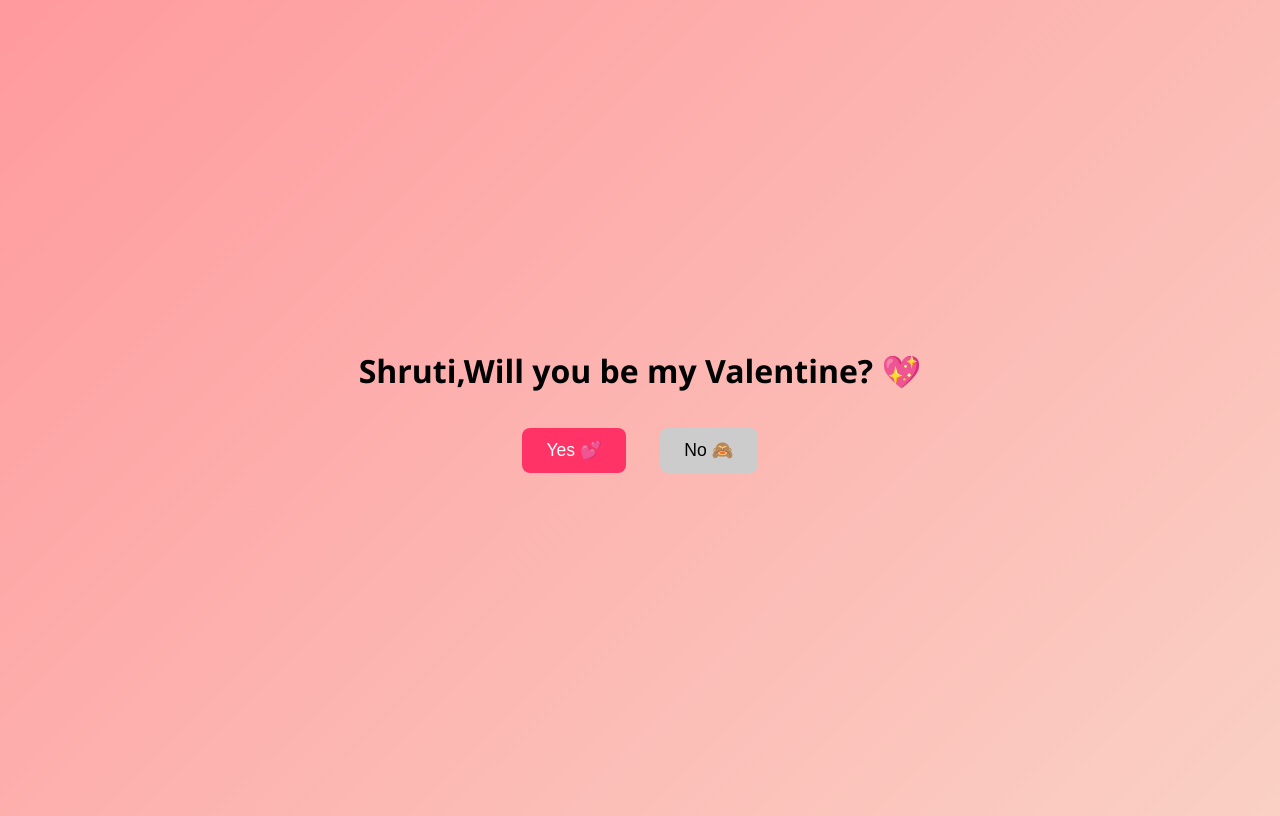
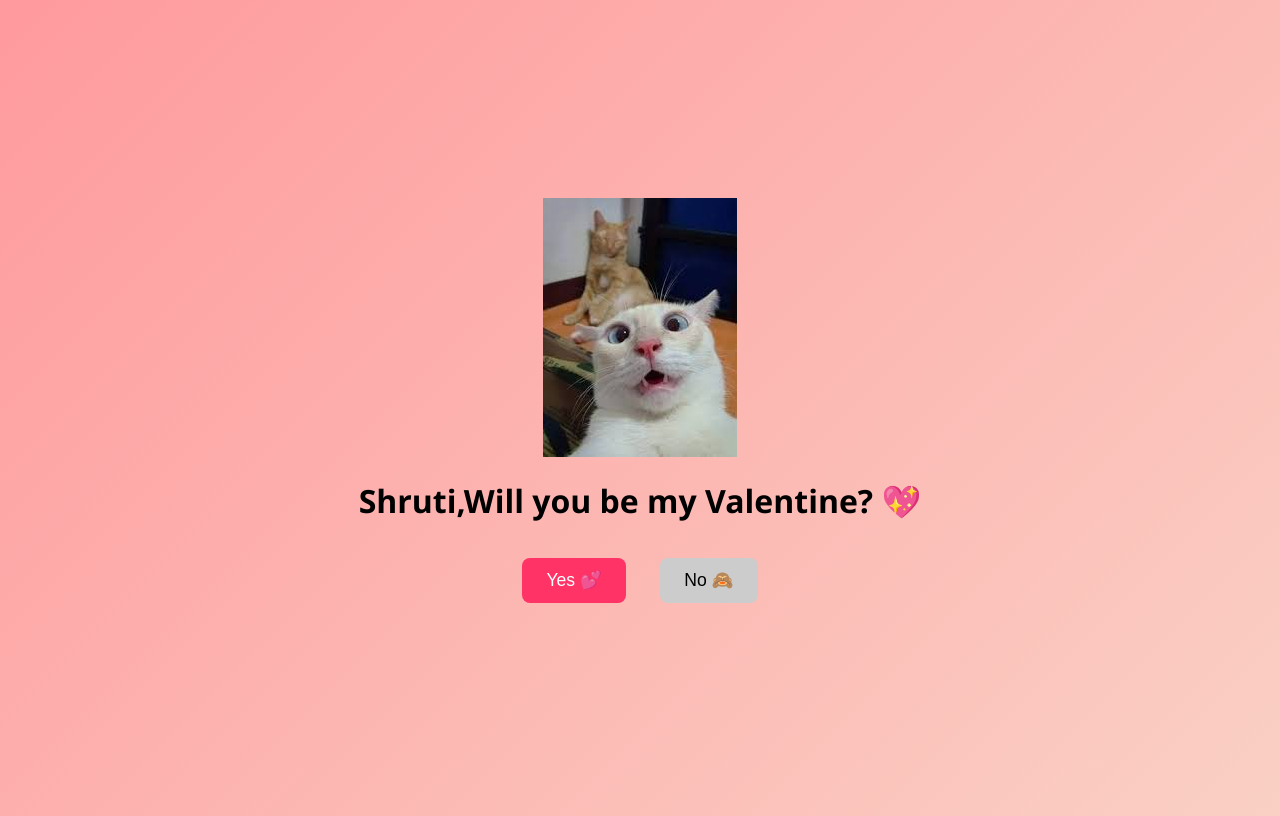
Before and after one commit to Shravan-S-Warrier/feb, a plain HTML site: page index.html in a window 1280 px wide. Drawn offline with Linux system fonts and the light colour scheme.

Commit message:
Update index.html

```diff
--- a/index.html
+++ b/index.html
@@ -26,6 +26,7 @@
   </style>
 </head>
 <body>
+  <img src="images.jpeg" alt="Hearts" class="hero-img">
 
   <h1>Shruti,Will you be my Valentine? 💖</h1>
 
```
